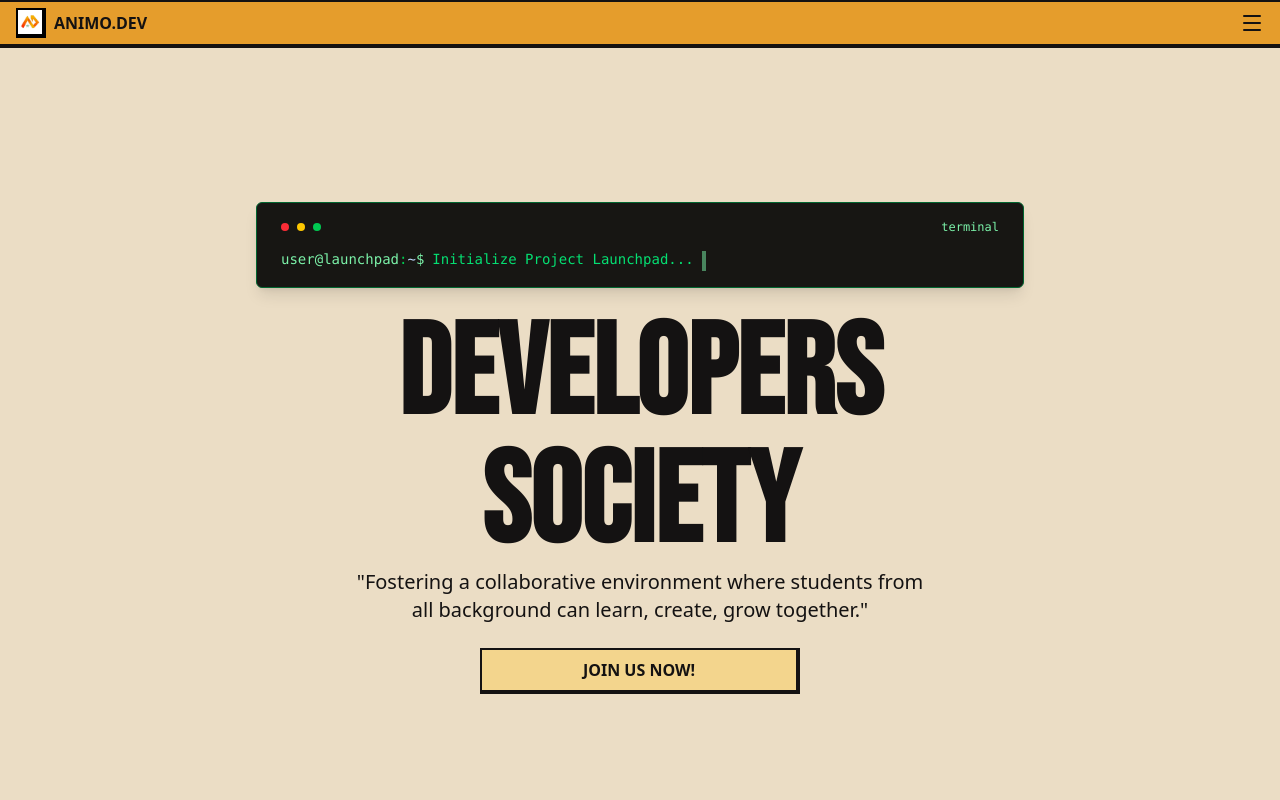
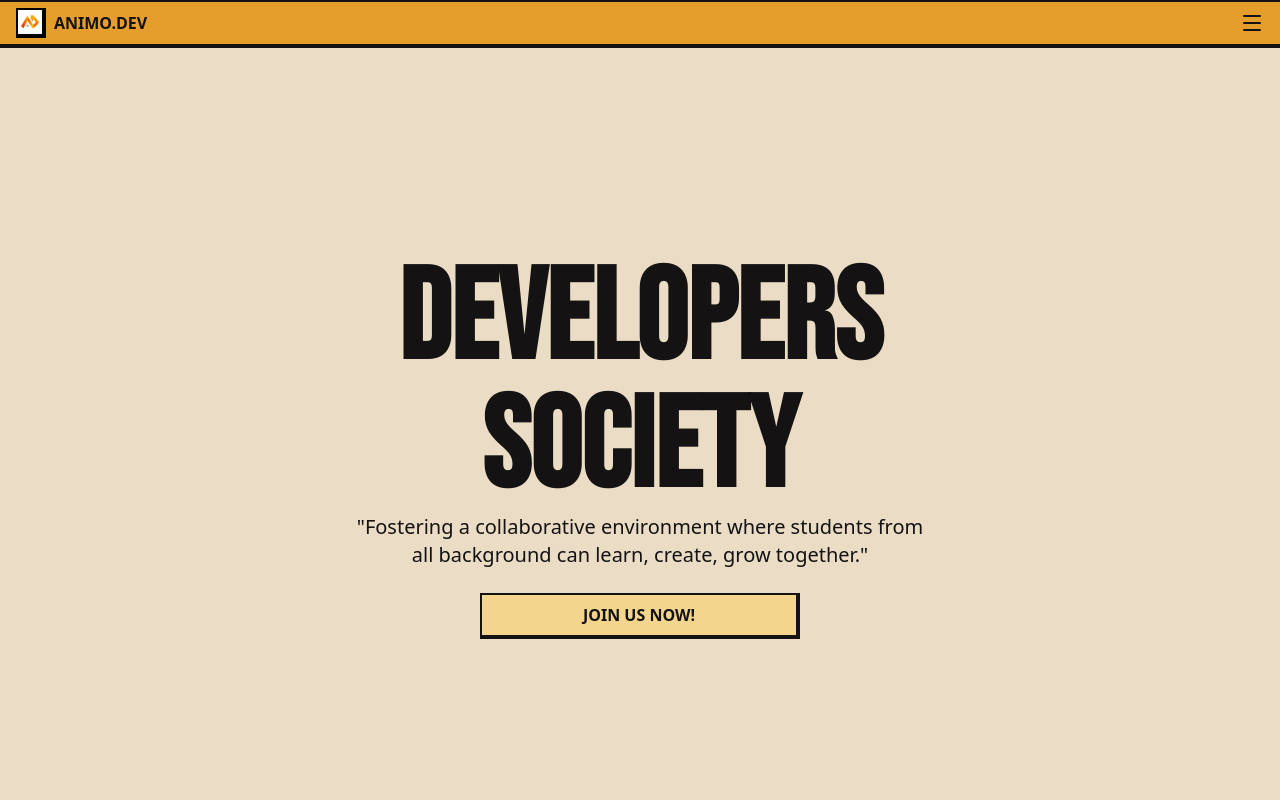
Before and after one commit to dlsl-animodev/project-launchpad, a Next.js app: page / in a window 1280 px wide. Shown: the top 800 px of the page. Built offline with nearby package versions, Linux system fonts and the light colour scheme.

Commit message:
feat(frontend): remove terminal component in the hero section

```diff
--- a/components/hero-section.tsx
+++ b/components/hero-section.tsx
@@ -5,40 +5,6 @@ import { motion } from "motion/react";
 const HeroSection = () => {
     return (
         <div className="bg-foreground text-background h-[100dvh] flex flex-col items-center justify-center gap-6 text-center px-4">
-            {/* TEXTS  */}
-            <motion.div
-                className="w-full max-w-3xl mx-auto"
-                initial={{ y: 40, opacity: 0 }}
-                animate={{ y: 0, opacity: 1 }}
-                transition={{ duration: 0.5 }}
-            >
-                <div className="bg-black/90 text-green-400 font-mono rounded-md border border-green-800 px-6 py-4 shadow-lg text-left">
-                    <div className="flex items-center gap-2 mb-3">
-                        <span className="h-2 w-2 bg-red-500 rounded-full" />
-                        <span className="h-2 w-2 bg-yellow-400 rounded-full" />
-                        <span className="h-2 w-2 bg-green-500 rounded-full" />
-                        <span className="ml-auto text-xs text-green-300">
-                            terminal
-                        </span>
-                    </div>
-
-                    <div className="whitespace-pre-wrap">
-                        <code className="text-sm">
-                            <span className="text-green-300">
-                                user@launchpad
-                            </span>
-                            <span className="text-green-500">:</span>
-                            <span className="text-blue-200">~</span>
-                            <span className="text-green-300">$</span>
-                            <span className="ml-2">
-                                Initialize Project Launchpad...
-                            </span>
-                            <span className="inline-block ml-2 w-1 h-5 bg-green-300 align-bottom animate-pulse" />
-                        </code>
-                    </div>
-                </div>
-            </motion.div>
-
             <section>
                 {/* // animate sliding in from bottom to top */}
                 {/* delay the second word slightly  */}
```
